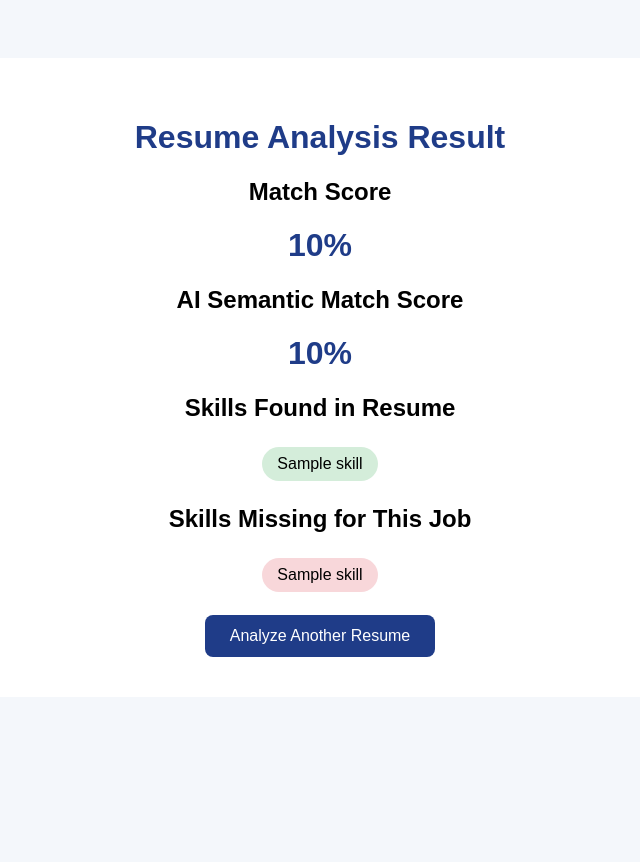
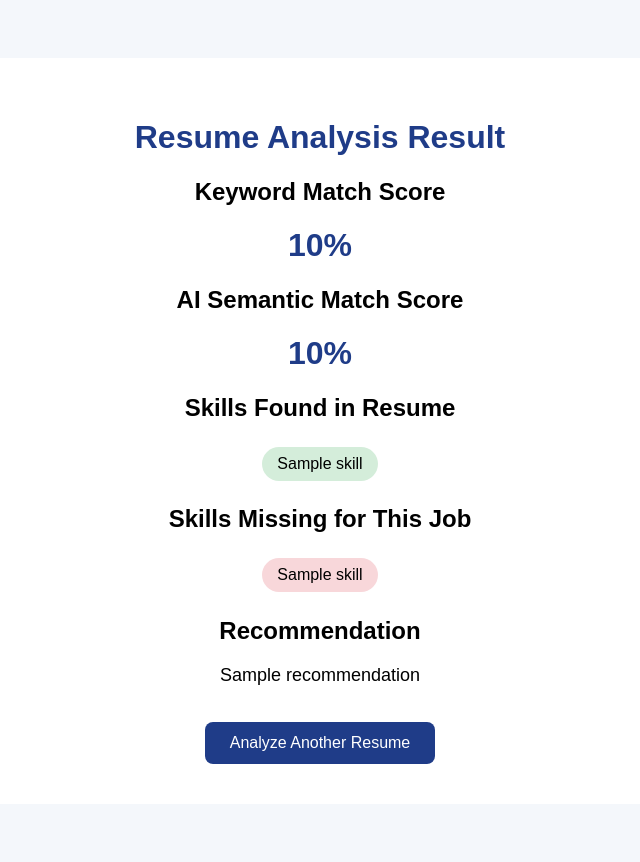
Before and after one commit to soundarya1223/AI-Resume-Screening-System, a Flask app: template templates/result.html in a window 1280 px wide. Shown: the whole page, without its empty margins (320-960 px from the left). Before the commit the page ends 657 px from the top, so only its background shows below. Run offline with Flask 3, Linux system fonts and the light colour scheme; the template is opened without the code that fills it: most values are stand-ins (such as "Sample title", 1, 10 or a date in 2020).

Commit message:
Added NLP matching and recommendation feature

```diff
--- a/app.py
+++ b/app.py
@@ -6,6 +6,7 @@ from models.cleaner import clean_text
 from models.skill_extractor import extract_skills
 from models.matcher import calculate_match
 from models.ai_matcher import calculate_similarity
+from models.recommendation import generate_recommendation
 
 app = Flask(__name__)
 
@@ -77,13 +78,16 @@ def analyze():
     cleaned_text,
     job_description
     )
-
+    recommendation = generate_recommendation(
+    result["missing"]
+    )
     return render_template(
         "result.html",
         score=result["score"],
         ai_score=ai_score,
         matched=result["matched"],
-        missing=result["missing"]
+        missing=result["missing"],
+        recommendation=recommendation
     )
 
 
--- a/templates/result.html
+++ b/templates/result.html
@@ -6,7 +6,6 @@
 <title>
 Resume Analysis Result
 </title>
-
 
 <link rel="stylesheet" href="/static/css/style.css">
 
@@ -25,18 +24,24 @@ Resume Analysis Result
 
 
 <h2>
-Match Score
+Keyword Match Score
 </h2>
 
 
 <h1>
 {{ score }}%
 </h1>
-<h2>AI Semantic Match Score</h2>
+
+
+<h2>
+AI Semantic Match Score
+</h2>
+
 
 <h1>
 {{ ai_score }}%
 </h1>
+
 
 
 <h2>
@@ -65,6 +70,8 @@ Skills Missing for This Job
 
 <div>
 
+{% if missing %}
+
 {% for skill in missing %}
 
 <span class="missing">
@@ -72,6 +79,29 @@ Skills Missing for This Job
 </span>
 
 {% endfor %}
+
+
+{% else %}
+
+<p>
+All required skills matched ✓
+</p>
+
+{% endif %}
+
+</div>
+
+
+
+<div class="recommendation">
+
+<h2>
+Recommendation
+</h2>
+
+<p>
+{{ recommendation }}
+</p>
 
 </div>
 
```
Also changed, not shown: models/recommendation.py (added, +8 -0 lines).
